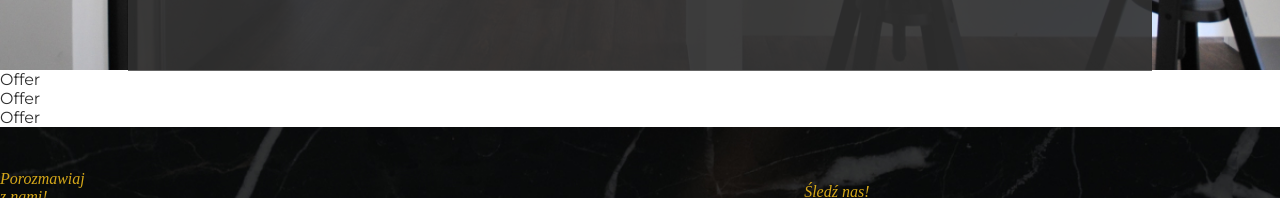
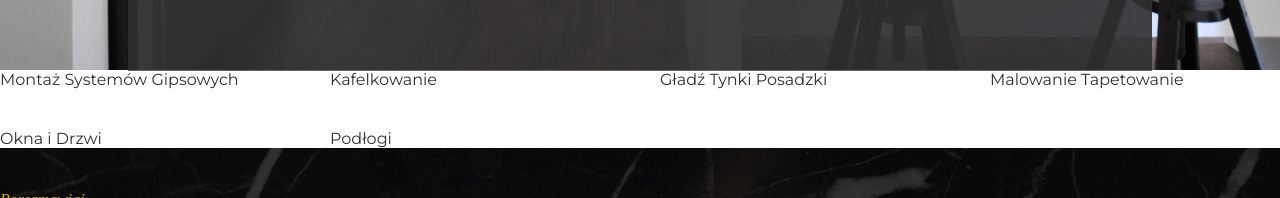
Before and after one commit to mbalazy/glazur-mat, a Next.js app: page /oferta in a window 1280 px wide. Shown: the part 466-664 px from the top of the page. Built offline with nearby package versions, Linux system fonts and the light colour scheme; a web font is replaced by a local one.

Commit message:
Create OfferThumbnail

```diff
--- /dev/null
+++ b/components/molecues/OfferThumbnail/OfferThumbnail.tsx
@@ -0,0 +1,13 @@
+import React from 'react'
+import { offerContet } from '../../../theme/businessInfo'
+type OfferThumbnailProps = typeof offerContet[number]
+
+const OfferThumbnail = ({ name, icon, details }: OfferThumbnailProps) => {
+  return (
+    <>
+      <p>{name}</p>
+    </>
+  )
+}
+
+export default OfferThumbnail
--- /dev/null
+++ b/pages/oferta/Offer.style.ts
@@ -0,0 +1,7 @@
+import styled from 'styled-components'
+
+export const OfferWrapperStyles = styled.div`
+  display: grid;
+  gap: 4rem;
+  grid-template-columns: repeat(auto-fit, minmax(28rem, 1fr));
+`
--- a/pages/oferta/index.tsx
+++ b/pages/oferta/index.tsx
@@ -1,6 +1,8 @@
 import React from 'react'
+import OfferThumbnail from '../../components/molecues/OfferThumbnail/OfferThumbnail'
 import MainTemplate from '../../components/templates/MainTemplate'
-import { offerSubheading } from '../../theme/businessInfo'
+import { offerContet, offerSubheading } from '../../theme/businessInfo'
+import { OfferWrapperStyles } from './Offer.style'
 
 const Offer = () => {
   return (
@@ -11,9 +13,11 @@ const Offer = () => {
       subheading={offerSubheading}
       imageSrc="/hero4.jpg"
     >
-      <p>Offer</p>
-      <p>Offer</p>
-      <p>Offer</p>
+      <OfferWrapperStyles>
+        {offerContet.map((offer) => (
+          <OfferThumbnail key={offer.name} {...offer} />
+        ))}
+      </OfferWrapperStyles>
     </MainTemplate>
   )
 }
```
